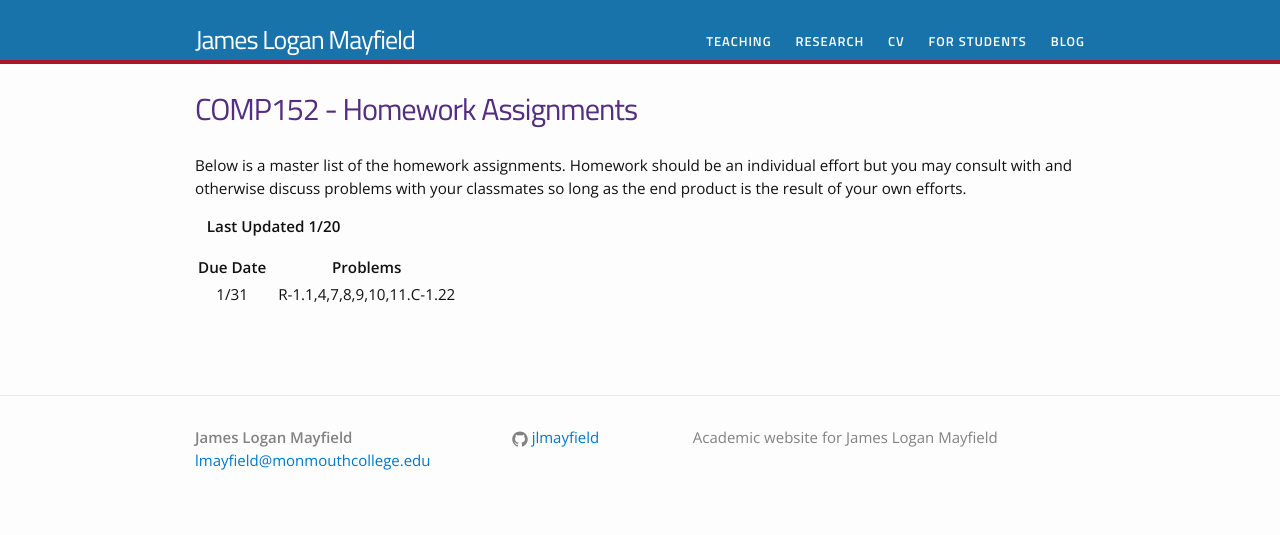
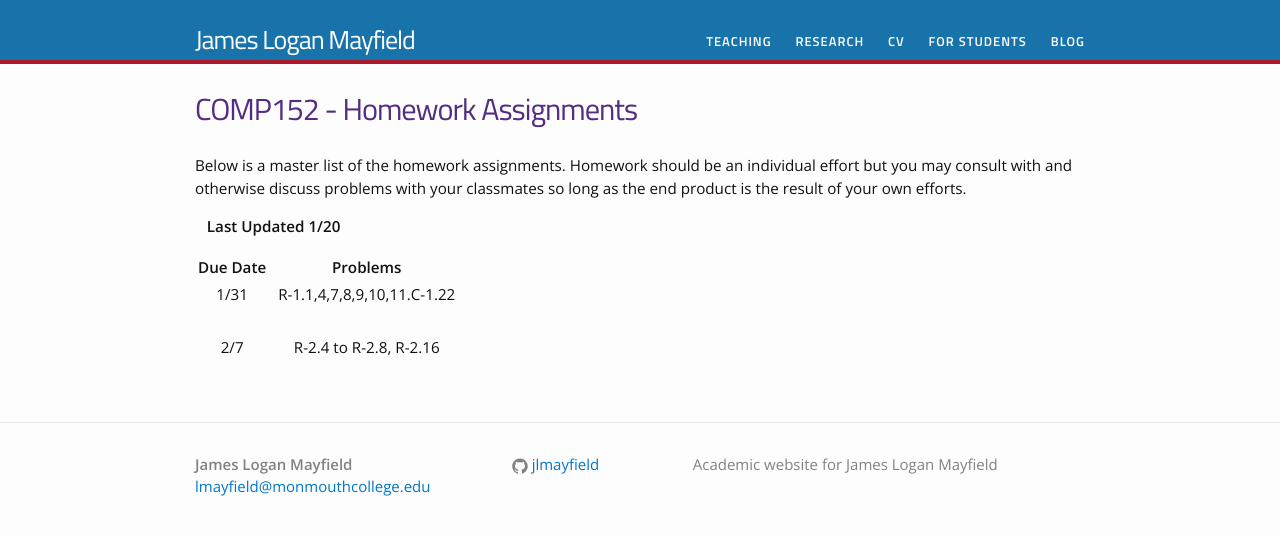
Before and after one commit to jlmayfield/jlmayfield.github.io, a Jekyll site: the page built from teaching/COMP152/homework.md, in a window 1280 px wide. Shown: the top 535 px of the page. Built offline with Jekyll 4.4.1, drawn with Linux system fonts in a browser that asks for light colours.

Commit message:
152. hwk2 added

```diff
--- a/teaching/COMP152/homework.md
+++ b/teaching/COMP152/homework.md
@@ -12,4 +12,5 @@ Below is a master list of the homework assignments. Homework should be an indivi
 | Due Date | | Problems |
 |:----: | :----: | :----: |
 |1/31  | | R-1.1,4,7,8,9,10,11.C-1.22 |
-| | | | | |
+| | | |
+|2/7 | | R-2.4 to R-2.8, R-2.16 |
```
